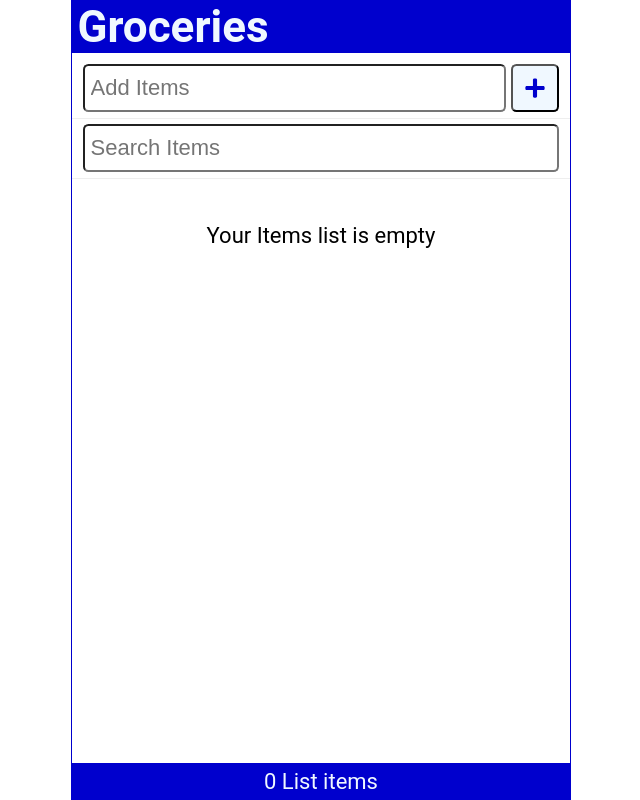
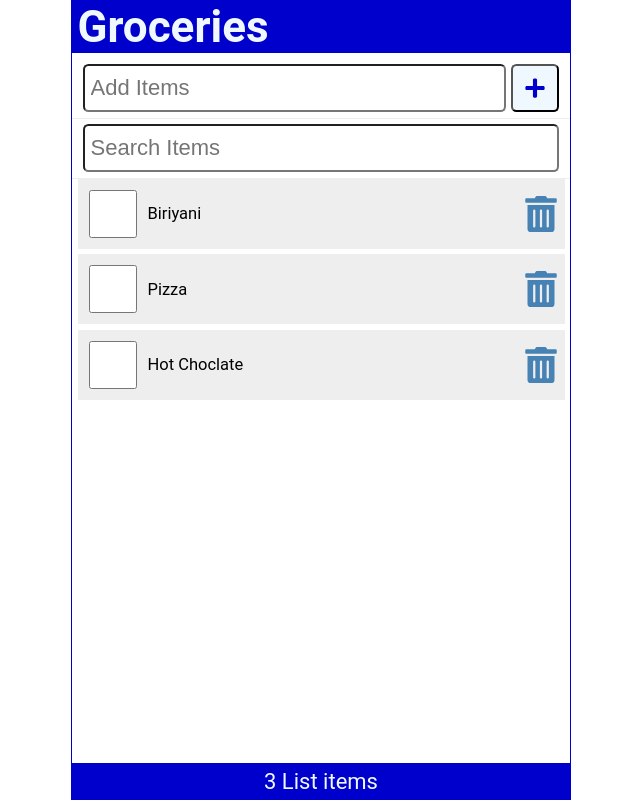
Before and after one commit to eliyasmd50/react_app, a React (Create React App) app: page / in a window 1280 px wide. Shown: the whole page, without its empty margins (319-959 px from the left). Built offline with nearby package versions, Linux system fonts and the light colour scheme; data requests are answered from the project's data file.

Commit message:
fetch APi changes

```diff
--- a/src/App.js
+++ b/src/App.js
@@ -6,14 +6,35 @@
 import { useState, useEffect } from 'react';
 
 function App() {
+  const API_URI = 'http://localhost:3200/items';
 
-  const [items, setItems ] = useState(JSON.parse(localStorage.getItem('shoppingList')) || []);
+  const [items, setItems ] = useState([]);
   const [newItem, setNewItem ] = useState('');
   const [search, setSearch] = useState('');
+  const [fetchError, setFetchError] = useState(null);
+  const [isLoading, setIsLoading] = useState(true);
+
 
   useEffect(() => {
-    localStorage.setItem("shoppingList", JSON.stringify(items));
-  }, [items])
+    const fetchItems = async () => {
+      try {
+        const response = await fetch(API_URI);
+        if(!response.ok) throw Error("Did not recieve the expected result");
+        const listItems = await response.json();
+        console.log(listItems);
+        setItems(listItems);
+        setFetchError(null);
+      } catch(err) {
+        setFetchError(err.message);
+      } finally {
+        setIsLoading(false);
+      }
+    }
+    setTimeout(() => {
+      fetchItems();
+    }, 2000);
+
+  }, [])
 
   const addItem = (item) => {
     const id = items.length ? items[items.length - 1].id + 1 : 1;
@@ -51,11 +72,17 @@
         search={search}
         setSearch={setSearch}
       />
-      <Content
-        items={items.filter(item => ((item.item).toLowerCase()).includes(search.toLowerCase()))}
-        handleCheck={handleCheck}
-        handleDelete={handleDelete}
-      />
+      <main>
+        {isLoading && <p>Loading Items...</p>}
+        {fetchError && <p style={{color: "red"}}> {`Error: ${fetchError}`} </p>}
+        {!fetchError && !isLoading &&
+          <Content
+            items={items.filter(item => ((item.item).toLowerCase()).includes(search.toLowerCase()))}
+            handleCheck={handleCheck}
+            handleDelete={handleDelete}
+          />
+        }
+      </main>
       <Footer
         length={items.length}
       />
--- a/src/Content.js
+++ b/src/Content.js
@@ -3,7 +3,7 @@
 const Content = ({items, handleCheck, handleDelete}) => {
 
   return (
-    <main>
+    <>
       {(items.length) ? (
         <ItemList
           items={items}
@@ -13,7 +13,7 @@
         ) : (
           <p style={{marginTop: "2rem"}} >Your Items list is empty</p>
         )}
-    </main>
+    </>
   )
 }
 
```
